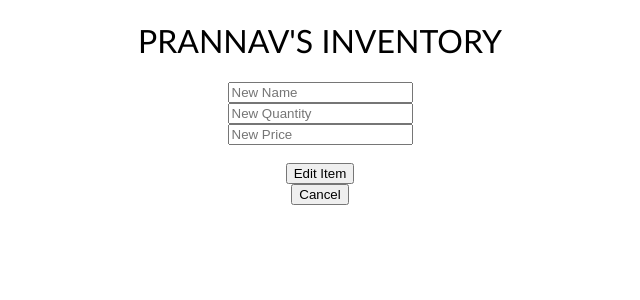
After one commit to bluepra/CRUD_Inventory, a Flask app: page /edit_item/1 in a window 1280 px wide. The commit adds this page. Shown: the top 300 px of the page, without its empty margins (320-960 px from the left). Run offline with Flask 2, Linux system fonts and the light colour scheme.

Commit message:
Started working on edit

```diff
--- a/app.py
+++ b/app.py
@@ -7,6 +7,7 @@ app = Flask(__name__)
 app.config['SQLALCHEMY_DATABASE_URI'] = "sqlite:///data.db"
 app.config['SQLALCHEMY_TRACK_MODIFICATIONS'] = False
 db = SQLAlchemy(app)
+
 
 # Models for the Database
 class Item(db.Model):
@@ -18,6 +19,7 @@ class Item(db.Model):
 	def __repr__(self):
 		return f"Item('{self.pid}', '{self.name}')"
 
+
 class Warehouse(db.Model):
 	wid = db.Column(db.Integer, primary_key = True) # Warehouse ID - primary key
 	name = db.Column(db.String(100), nullable = False) # Warehouse Name
@@ -26,6 +28,7 @@ class Warehouse(db.Model):
 
 	def __repr__(self):
 		return f"Warehouse('{self.wid}', '{self.name}')"
+
 
 # Default (Inventory) page
 @app.route("/", methods = ["POST", "GET"])
@@ -85,7 +88,7 @@ def warehouses_page():
 		return redirect("/warehouses")
 
 
-@app.route("/delete_item/<int:pid>", methods = ["POST", "GET"])
+@app.route("/delete_item/<int:pid>")
 def delete_item(pid):
 	item_to_remove = db.session.query(Item).get_or_404(pid)
 
@@ -98,7 +101,7 @@ def delete_item(pid):
 	return redirect("/")
 
 
-@app.route("/delete_warehouse/<int:wid>", methods = ["POST", "GET"])
+@app.route("/delete_warehouse/<int:wid>")
 def delete_warehouse(wid):
 	warehouse_to_remove = db.session.query(Warehouse).get_or_404(wid)
 
@@ -111,5 +114,9 @@ def delete_warehouse(wid):
 	return redirect("/warehouses")
 
 
+@app.route("/edit_item/<int:pid>", methods = ["POST", "GET"])
+def edit_item(pid):
+	return render_template("edit_item.html", pid = pid)
+
 if __name__ == "__main__":
 	app.run(debug = True)
--- a/static/style.css
+++ b/static/style.css
@@ -64,7 +64,7 @@
     border-bottom: 3px solid #4790FF;
 }
 
-.add_form {
+.form {
     text-align: center
 }
 
--- /dev/null
+++ b/templates/edit_item.html
@@ -0,0 +1,27 @@
+{% extends 'base.html' %}
+
+{% block page_title %} <title>Edit Item</title> {% endblock %}
+
+{% block body %}
+    <h1 class="title">PRANNAV'S INVENTORY</h1>
+    <!-- <p>Trying to edit item {{pid}}</p> -->
+
+    <!-- Form that lets the user add more entries -->
+    <div class = "form">
+        <form>
+            <!-- <label for="item_input">Item:</label><br> -->
+            <input type="text" id="item_input" name = "item_input" placeholder="New Name"><br>
+
+            <!-- <label for="quantity_input">Quantity:</label><br> -->
+            <input type="text" id="quantity_input" name="quantity_input" placeholder="New Quantity"><br>
+
+            <!-- <label for="price_input">Price:</label><br> -->
+            <input type="text" id="price_input" name="price_input" placeholder="New Price"><br><br>
+
+            <input type="submit" value="Edit Item">
+        </form>
+        <form action = "/" method = "GET">
+            <input type="submit" value="Cancel">
+        </form>
+    </div>
+{% endblock %}
--- a/templates/index.html
+++ b/templates/index.html
@@ -6,7 +6,7 @@
 <h1 class="title">PRANNAV'S INVENTORY</h1>
 
     <!-- Form that lets the user add more entries -->
-    <div class = "add_form">
+    <div class = "form">
         <form action="/", method="POST">
             <!-- <label for="item_input">Item:</label><br> -->
             <input type="text" id="item_input" name = "item_input" placeholder="Name"><br>
@@ -41,12 +41,12 @@
                     <td>{{row['quantity']}}</td>
                     <td>{{row['price']}}</td>
                     <td>
-                        <form action="/edit_item", method="POST">
+                        <form action="/edit_item/{{row['pid']}}", method="GET">
                             <input type="submit" value="Edit">
                         </form>
                     </td>
                     <td>
-                        <form action="/delete_item/{{row['pid']}}", method="POST">
+                        <form action="/delete_item/{{row['pid']}}", method="GET">
                             <input type="submit" value="Delete">
                         </form></td>
                     </td>
--- a/templates/warehouses.html
+++ b/templates/warehouses.html
@@ -6,7 +6,7 @@
 <h1 class="title">PRANNAV'S WAREHOUSES</h1>
 
     <!-- Form that lets the user add more entries -->
-    <div class = "add_form">
+    <div class = "form">
         <form action="/warehouses", method="POST">
             <!-- <label for="w_name_input">Name:</label><br> -->
             <input type="text" id="w_name_input" name = "w_name_input" placeholder="Name"><br>
```
Also changed, not shown: data.db.
